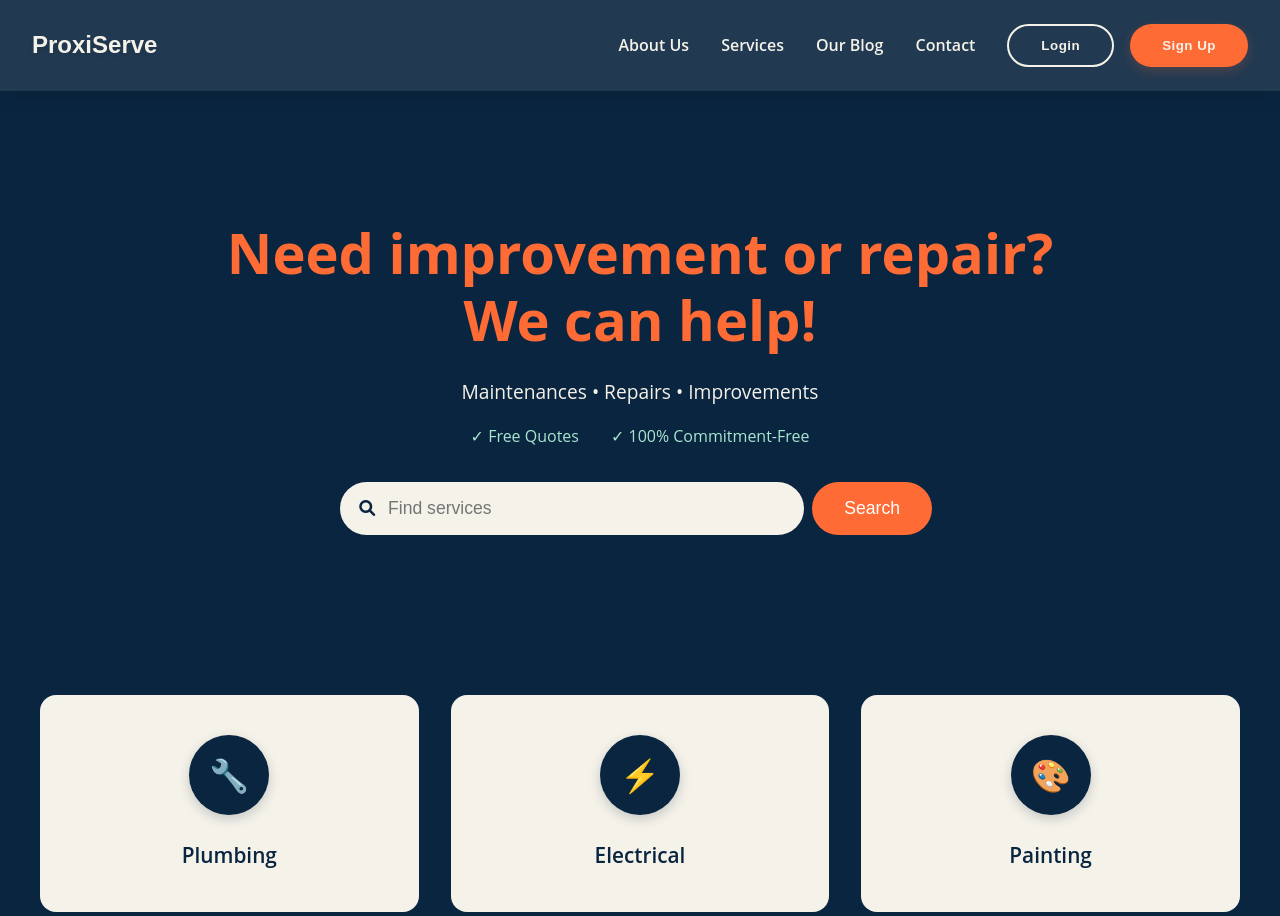
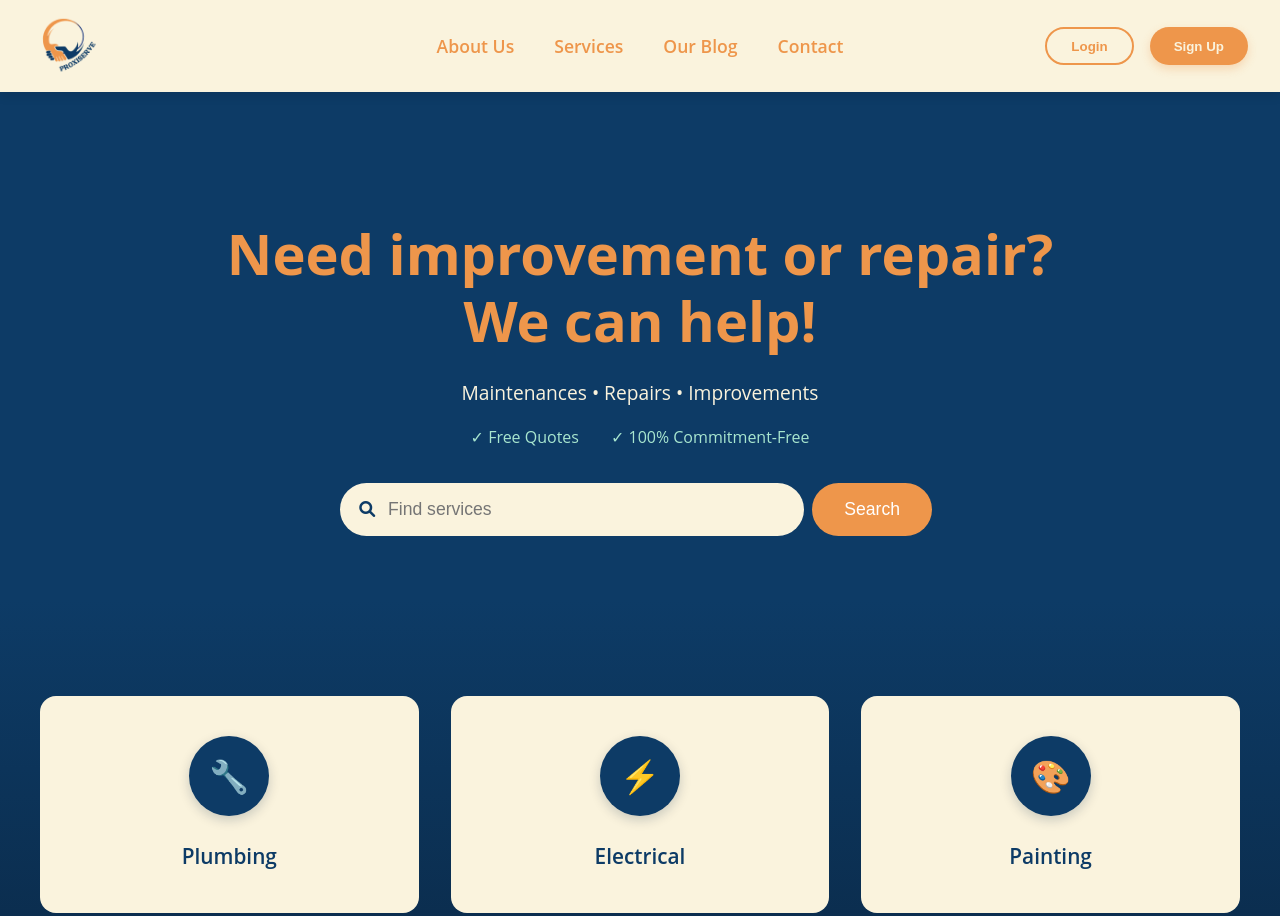
Before and after one commit to firas-ben-ali/Proxiserve, a website: page project/index.html in a window 1280 px wide. Shown: the top 916 px of the page. Drawn offline with Linux system fonts and the light colour scheme.

Commit message:
Add files via upload

```diff
--- a/project/index.html
+++ b/project/index.html
@@ -1,5 +1,6 @@
 <!DOCTYPE html>
 <html lang="en">
+
 <head>
   <meta charset="UTF-8" />
   <meta name="viewport" content="width=device-width, initial-scale=1.0" />
@@ -7,21 +8,24 @@
   <link rel="stylesheet" href="style.css" />
   <link rel="stylesheet" href="https://cdnjs.cloudflare.com/ajax/libs/font-awesome/6.0.0/css/all.min.css" />
 </head>
+
 <body>
   <header class="header">
-      <div class="logo">ProxiServe</div>
-      <nav>
-        <ul>
+    <div class="logo">
+      <img src="images/logo.png" alt="ProxiServe Logo">
+    </div>
+    <nav class="nav">
+      <ul class="nav-list">
         <li><a href="#about">About Us</a></li>
         <li><a href="#services">Services</a></li>
         <li><a href="#blog">Our Blog</a></li>
         <li><a href="#contact">Contact</a></li>
       </ul>
+    </nav>
     <div class="auth-buttons">
       <button class="btn-outline">Login</button>
       <button class="btn-solid">Sign Up</button>
     </div>
-      </nav>
   </header>
 
   <main>
@@ -256,4 +260,5 @@
 
   <script src="script.js"></script>
 </body>
+
 </html>
--- a/project/style.css
+++ b/project/style.css
@@ -1,9 +1,11 @@
 :root {
-  --navy: #0a2540;
-  --beige: #f5f2e9;
-  --orange: #ff6b35;
-  --green: #8bb174;
-  --transition: all 0.3s cubic-bezier(0.4, 0, 0.2, 1);
+  --navy: #0D3B66;
+  --beige: #FAF3DD;
+  --orange: #EE964B;
+  --green: #8E8D8A;
+  --warmyellow: #f4d35e;
+  --transition: all 0.5s cubic-bezier(0.4, 0, 0.2, 1);
+  --black: black;
 }
 
 * {
@@ -20,79 +22,69 @@ body {
   min-height: 100vh;
 }
 
-/* Enhanced Header */
+/* Enhanced Header for Better Accessibility & Visibility */
 .header {
   display: flex;
   justify-content: space-between;
   align-items: center;
-  padding: 1.5rem 2rem;
-  background-color: rgba(245, 242, 233, 0.1);
-  backdrop-filter: blur(8px);
+  padding: 1rem 2rem;
+  background-color: var(--beige);
   position: sticky;
   top: 0;
+  width: 100%;
   z-index: 1000;
-  box-shadow: 0 2px 20px rgba(0, 0, 0, 0.1);
+  box-shadow: 0 4px 10px rgba(0, 0, 0, 0.1);
 }
 
 .logo {
   font-family: 'Montserrat', sans-serif;
-  font-weight: 700;
-  font-size: 1.5rem;
-  color: var(--beige);
-  text-shadow: 0 2px 4px rgba(0, 0, 0, 0.1);
-  position: relative;
+  font-weight: bold;
+  font-size: 1.8rem;
+  color: #f4d35e;
+  transition: var(--transition);
+  display: flex;
+  align-items: center;
+}
+
+.logo img {
+  height: 60px;
+  width: auto;
+  object-fit: contain;
   transition: var(--transition);
 }
 
-.logo::after {
-  content: '';
+.logo:hover img {
+  opacity: 0.8;
+}
+
+.nav {
+  display: flex;
+  align-items: center;
   position: absolute;
-  bottom: -4px;
-  left: 0;
-  width: 0;
-  height: 2px;
-  background: var(--orange);
+  left: 50%;
+  transform: translateX(-50%);
+}
+
+.nav-list {
+  display: flex;
+  gap: 2.5rem;
+  list-style: none;
+  margin: 0;
+  padding: 0;
+}
+
+.nav-list a {
+  color: var(--orange);
+  font-size: 1.1rem;
+  font-weight: 600;
+  text-decoration: none;
+  padding: 0.5rem 0;
   transition: var(--transition);
 }
 
-.logo:hover::after {
-  width: 100%;
-}
-
-nav {
-  display: flex;
-  align-items: center;
-  gap: 2rem;
-}
-
-nav ul {
-  display: flex;
-  gap: 2rem;
-  list-style: none;
-}
-
-nav a {
-  color: var(--beige);
-  text-decoration: none;
-  font-weight: 600;
-  transition: var(--transition);
-  position: relative;
-  padding: 0.5rem 0;
-}
-
-nav a::after {
-  content: '';
-  position: absolute;
-  bottom: 0;
-  left: 0;
-  width: 0;
-  height: 2px;
-  background: var(--orange);
-  transition: var(--transition);
-}
-
-nav a:hover::after {
-  width: 100%;
+.nav-list a:hover {
+  color: var(--navy);
+  border-bottom: 2px solid var(--navy);
 }
 
 .auth-buttons {
@@ -102,38 +94,35 @@ nav a:hover::after {
 
 .btn-outline {
   background: transparent;
-  border: 2px solid var(--beige);
-  color: var(--beige);
-  padding: 0.75rem 2rem;
-  border-radius: 25px;
+  border: 2px solid var(--orange);
+  color: var(--orange);
+  padding: 0.6rem 1.5rem;
+  border-radius: 20px;
   cursor: pointer;
+  font-weight: 600;
   transition: var(--transition);
-  font-weight: 600;
-  letter-spacing: 0.5px;
 }
 
 .btn-solid {
   background: var(--orange);
   border: none;
   color: var(--beige);
-  padding: 0.75rem 2rem;
-  border-radius: 25px;
+  padding: 0.6rem 1.5rem;
+  border-radius: 20px;
   cursor: pointer;
+  font-weight: 600;
+  box-shadow: 0 4px 10px rgba(238, 150, 75, 0.3);
   transition: var(--transition);
-  font-weight: 600;
-  letter-spacing: 0.5px;
-  box-shadow: 0 4px 12px rgba(255, 107, 53, 0.2);
 }
 
 .btn-outline:hover {
-  background: var(--beige);
-  color: var(--navy);
-  transform: translateY(-2px);
+  background: var(--orange);
+  color: var(--beige);
 }
 
 .btn-solid:hover {
-  transform: translateY(-2px);
-  box-shadow: 0 6px 16px rgba(255, 107, 53, 0.3);
+  background: #e68737;
+  box-shadow: 0 6px 16px rgba(238, 150, 75, 0.4);
 }
 
 /* Hero Section */
@@ -255,7 +244,7 @@ h1 {
   border-radius: 10px;
   overflow: hidden;
   box-shadow: 0 2px 4px rgba(0, 0, 0, 0.1);
-  transition: transform 0.3s ease;
+  transition: var(--transition);
 }
 
 .worker-card:hover {
@@ -725,6 +714,7 @@ h1 {
     opacity: 0;
     transform: translateY(20px);
   }
+
   to {
     opacity: 1;
     transform: translateY(0);
@@ -801,6 +791,7 @@ h1 {
 }
 
 @media (min-width: 769px) and (max-width: 1024px) {
+
   .services-grid,
   .benefits-grid {
     grid-template-columns: repeat(2, 1fr);
@@ -815,3 +806,8 @@ h1 {
     scroll-behavior: auto !important;
   }
 }
+
+/* Remove the hour-service styles */
+.hour-service {
+  display: none;
+}
```
Also changed, not shown: project/images/logo.png (added). Lines whose indentation alone changed are shown as unchanged.
